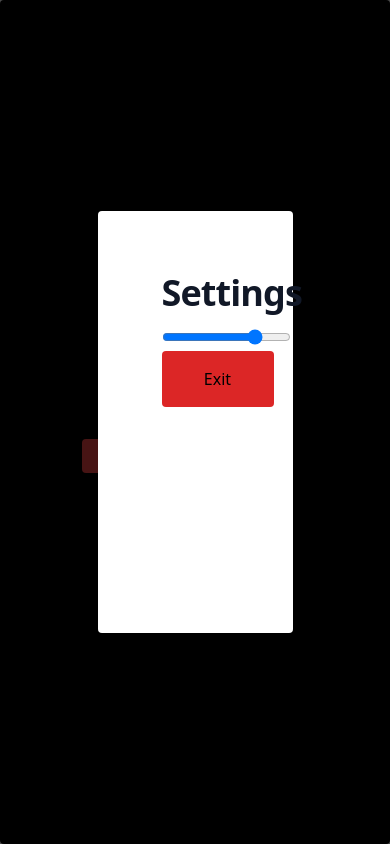
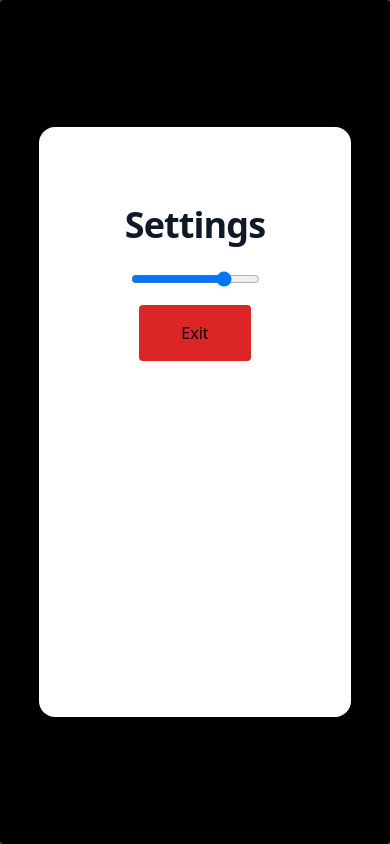
Before and after one commit to ChrisPoul/games-app, a Next.js app: page /snake in a window 390 px wide. Both pictures are taken after a click on the button 370 px from the left and 20 px from the top of the page. Built offline with nearby package versions, Linux system fonts and the light colour scheme.

Commit message:
Now the game looks good int laptop and phone

```diff
--- a/app/snake/components/GameMenu.tsx
+++ /dev/null
@@ -1,55 +0,0 @@
-import { useEffect, useState } from "react"
-import { IoMdSettings } from "react-icons/io"
-import SettingsMenuComponent from "./SettingsMenu"
-
-export default function GameMenuComponent() {
-  const [currentMenu, setCurrentMenu] = useState("none")
-  let display = "flex"
-  if (currentMenu === "none") { display = "hidden" }
-  useEffect(() => {
-    document.addEventListener("keydown", handleKeyDown)
-  }, [])
-
-  function handleKeyDown(event: KeyboardEvent) {
-    if (event.key == "Escape") { setCurrentMenu("none") }
-    else if (event.key == "s") { setCurrentMenu("settings") }
-  }
-  function handleExit() {
-    setCurrentMenu("none")
-    display = "hidden"
-  }
-  function openSettingsMenu() {
-    setCurrentMenu("settings")
-  }
-
-  return (
-    <div>
-      <div className={`
-      ${display}
-      items-center
-      w-full h-screen
-      top-0 left-0 fixed
-      bg-black bg-opacity-70
-      `}
-      >
-        <div className="h-[50%] w-[50%] bg-white rounded m-auto p-16 relative text-center">
-          {currentMenu === "settings" && SettingsMenuComponent()}
-          <button
-            className="bg-red-600 p-4 rounded block m-auto w-28"
-            onClick={handleExit}
-          >
-            Exit
-          </button>
-        </div>
-      </div>
-      {
-        currentMenu == "none" &&
-        <button className="absolute top-0 right-0 bg-gray-400 p-2 rounded mt-1 mr-1"
-          onClick={openSettingsMenu}
-        >
-          <IoMdSettings />
-        </button>
-      }
-    </div>
-  )
-}
--- a/app/snake/components/GameOverScreen.tsx
+++ b/app/snake/components/GameOverScreen.tsx
@@ -1,42 +1,27 @@
+import { useEffect, useState } from "react"
+import Overlay from "./Overlay"
+
 export default function GameOverScreenComponent(gameIsOver: boolean, gameScore: number) {
-  let display = "hidden"
-  if (gameIsOver) { display = "flex" }
-
-  function handleTryAgain() {
-    location.reload()
-  }
-  function handleExit() {
-    display = "hidden"
-  }
+  function tryAgain() { location.reload() }
 
   return (
     <div>
-      <div className={`
-      ${display}
-      items-center
-      w-full h-screen
-      top-0 left-0 fixed
-      bg-black bg-opacity-70
-      `}
-      >
-        <div className="h-[50%] w-[50%] bg-white rounded m-auto p-16 relative text-center">
+      <Overlay isOpen={gameIsOver}>
+        <div className="lg:h-[50%] xs:h-[70%] lg:w-[50%] xs:w-[80%] bg-white rounded-2xl m-auto lg:pt-16 xs:pt-16 relative text-center">
           <h1 className="mb-4 text-4xl font-extrabold leading-none tracking-tight text-gray-900 md:text-5xl lg:text-6xl dark:text-white">
             Game Over
           </h1>
           <h2>{gameScore}</h2>
           <div className="flex-col space-y-4 p-6">
-            <button className="bg-blue-400 p-4 rounded block m-auto w-28" onClick={handleTryAgain}>
+            <button className="bg-blue-400 p-4 rounded block m-auto w-28" onClick={tryAgain}>
               Try Again?
             </button>
           </div>
-          <button
-            className="bg-red-600 p-4 rounded block m-auto w-28"
-            onClick={handleExit}
-          >
+          <button className="bg-red-600 p-4 rounded block m-auto w-28">
             Exit
           </button>
         </div>
-      </div>
+      </Overlay>
     </div>
   )
   return (
--- /dev/null
+++ b/app/snake/components/Overlay.tsx
@@ -0,0 +1,20 @@
+import { Fragment, ReactNode } from "react"
+
+interface OverlayProps {
+  isOpen: boolean
+  children: ReactNode
+}
+
+export default function Overlay({ isOpen, children }: OverlayProps) {
+  let display = "hidden"
+  if (isOpen) { display = "flex" }
+  return (
+    <Fragment>
+      {isOpen && (
+        <div className={`${display} items-center w-full h-screen top-0 left-0 fixed bg-black bg-opacity-70`}>
+          {children}
+        </div>
+      )}
+    </Fragment >
+  );
+}
--- a/app/snake/components/SettingsMenu.tsx
+++ b/app/snake/components/SettingsMenu.tsx
@@ -1,13 +1,27 @@
+import { useEffect, useState } from "react";
+import { IoMdSettings } from "react-icons/io"
 import { config } from "../config";
+import Overlay from "./Overlay";
 
 export default function SettingsMenuComponent() {
+  const [isOpen, setIsOpen] = useState(false)
 
+  useEffect(() => {
+    function handleKeyDown(event: KeyboardEvent) {
+      if (event.key == "Escape") { setIsOpen(false) }
+      else if (event.key == "s") { setIsOpen(true) }
+    }
+    document.addEventListener("keydown", handleKeyDown)
+  }, [])
+  function toggleMenu() { setIsOpen(!isOpen) }
   function updateMilisecondsPerFrame(event: any) {
     config.milisecondsPerFrame = +event.target.value
   }
 
   return (
     <div>
+      <Overlay isOpen={isOpen}>
+        <div className="lg:h-[50%] xs:h-[70%] lg:w-[50%] xs:w-[80%] bg-white rounded-2xl m-auto pt-20 space-y-3 relative text-center">
           <h1 className="mb-4 text-4xl font-extrabold leading-none tracking-tight text-gray-900 md:text-5xl lg:text-6xl dark:text-white">
             Settings
           </h1>
@@ -20,6 +34,22 @@ export default function SettingsMenuComponent() {
             onChange={updateMilisecondsPerFrame}
             onClick={updateMilisecondsPerFrame}
           />
+          <button
+            className="bg-red-600 p-4 rounded block m-auto w-28"
+            onClick={toggleMenu}
+          >
+            Exit
+          </button>
+        </div>
+      </Overlay>
+      {
+        !isOpen &&
+        <button className="absolute top-0 right-0 bg-gray-400 p-2 rounded mt-1 mr-1"
+          onClick={toggleMenu}
+        >
+          <IoMdSettings />
+        </button>
+      }
     </div>
   )
 }
--- a/app/snake/page.tsx
+++ b/app/snake/page.tsx
@@ -6,9 +6,9 @@ import {
   playerDirectionIsValid, updatePlayer,
   playerLosses, getMapWidth, addNewFoodItem
 } from "./game";
-import GameMenuComponent from "./components/GameMenu";
 import GameMapComponent from "./components/GameMap";
 import GameOverScreenComponent from "./components/GameOverScreen";
+import SettingsMenuComponent from "./components/SettingsMenu";
 
 export default function Page() {
   const snakeDirection = useRef("Down")
@@ -65,7 +65,7 @@ export default function Page() {
   return (
     <div className="overflow-hidden">
       {GameMapComponent(snake, food)}
-      {GameMenuComponent()}
+      {SettingsMenuComponent()}
       {GameOverScreenComponent(gameIsOver, snake.length)}
     </div>
   )
--- a/tailwind.config.js
+++ b/tailwind.config.js
@@ -5,7 +5,11 @@ module.exports = {
     "./components/**/*.{js,ts,jsx,tsx}",
   ],
   theme: {
-    extend: {},
+    extend: {
+      screens: {
+        'xs': '300px'
+      }
+    },
   },
   plugins: [],
 }
```
Lines whose indentation alone changed are shown as unchanged.
